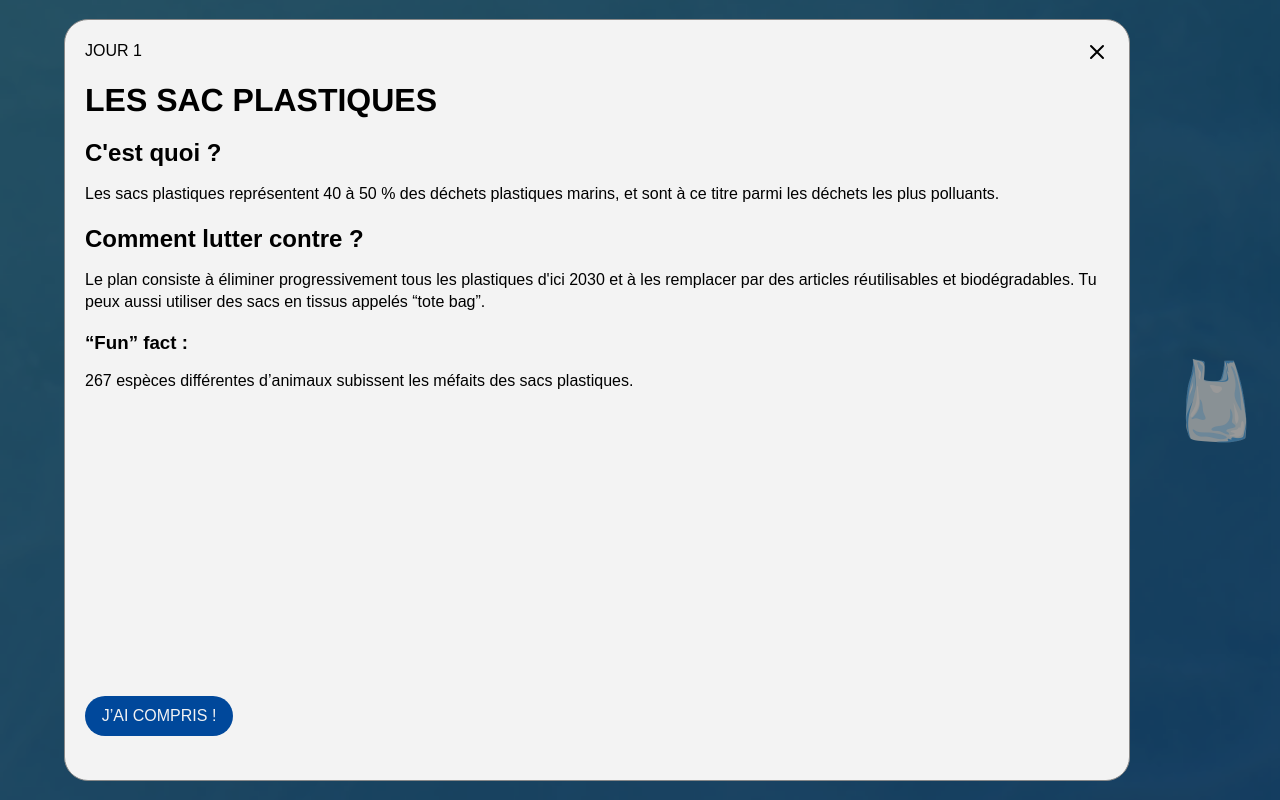
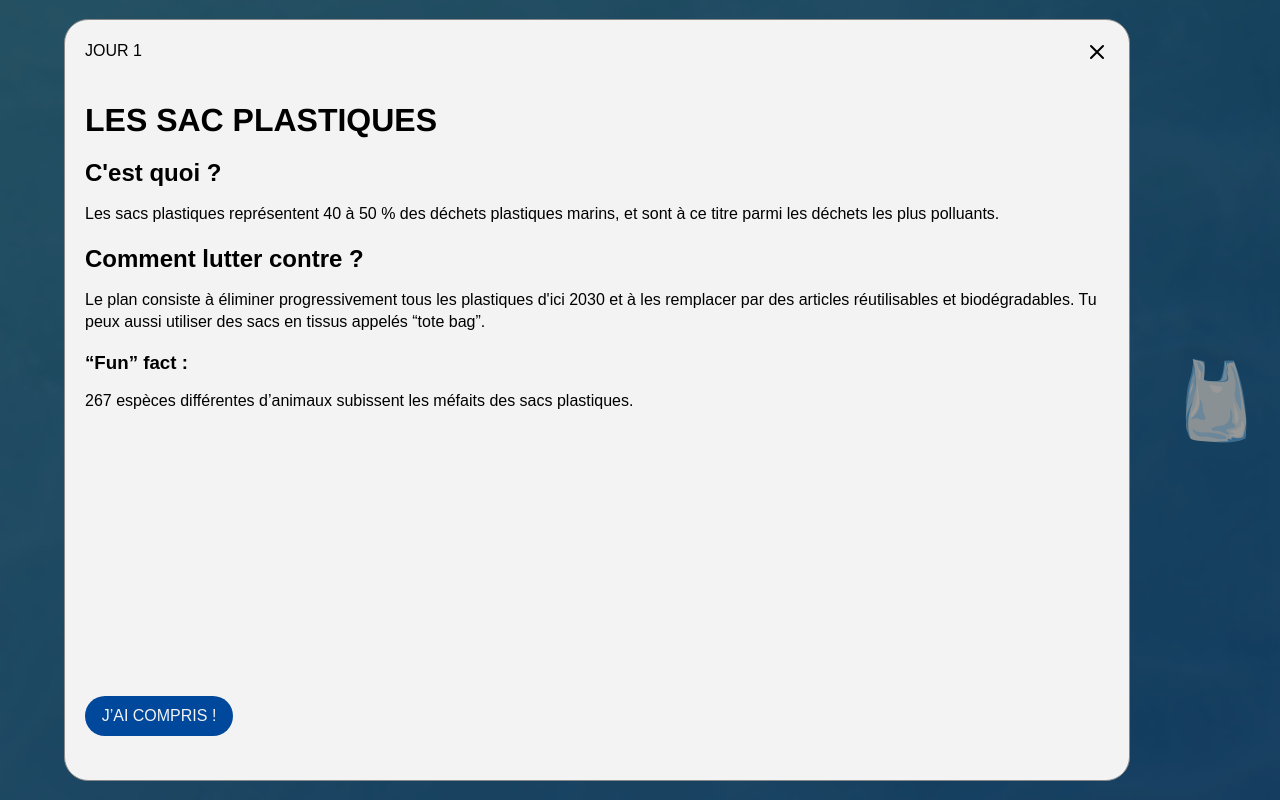
Before and after one commit to BastosFab/ECV-TheSeaCleaners, a plain HTML site: page index.html in a window 1280 px wide. Both pictures are taken after a click on the button 1215 px from the left and 1090 px from the top of the page. Shown: the part 690-1490 px from the top of the page. Drawn offline with Linux system fonts and the light colour scheme.

Commit message:
Update style.css

```diff
--- a/css/style.css
+++ b/css/style.css
@@ -87,7 +87,7 @@ section {
   } */
 
   .modalText h1{
-    margin: 20px 0 0 0;
+    margin: 40px 0 0 0;
     font-size: 32px;
   }
 
```
